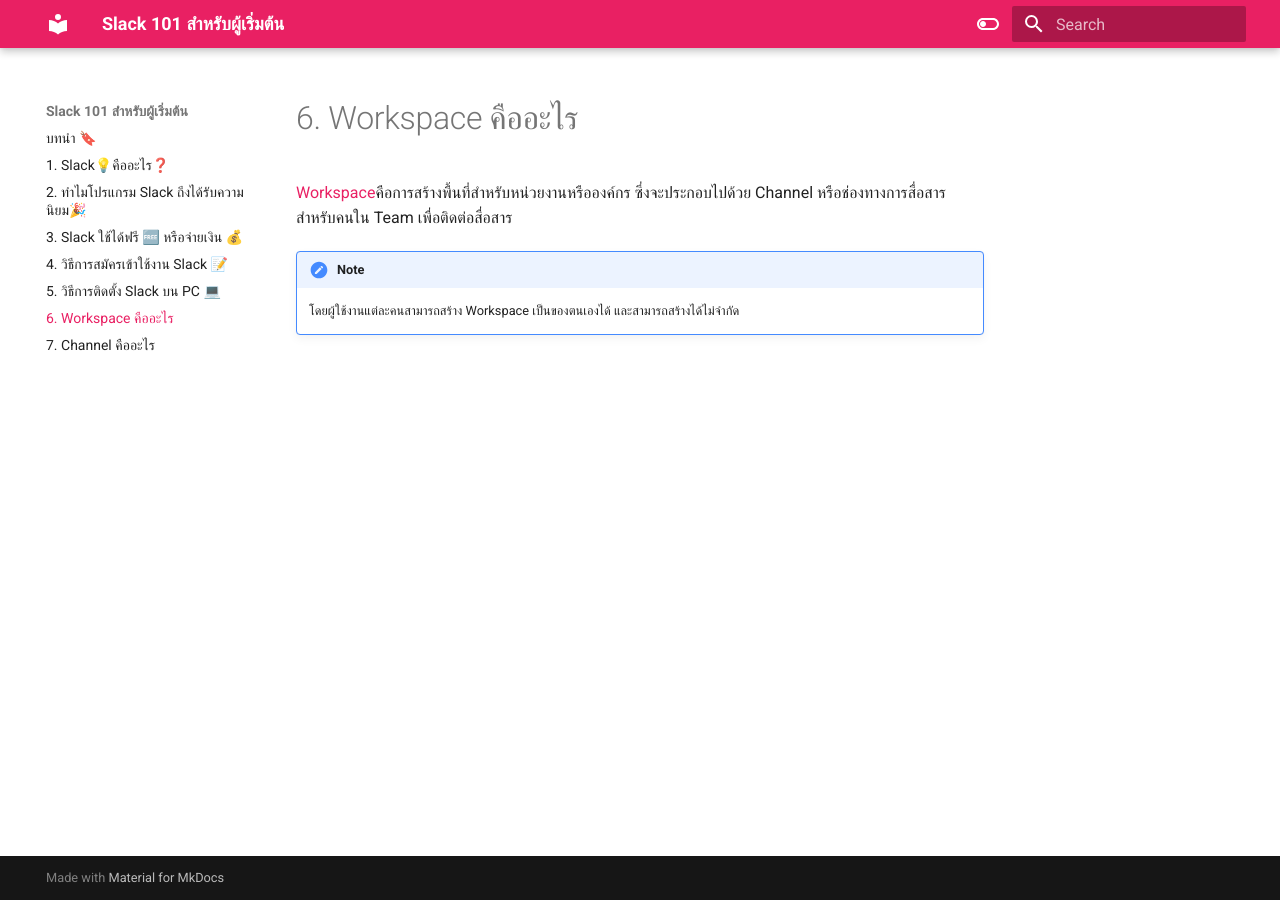
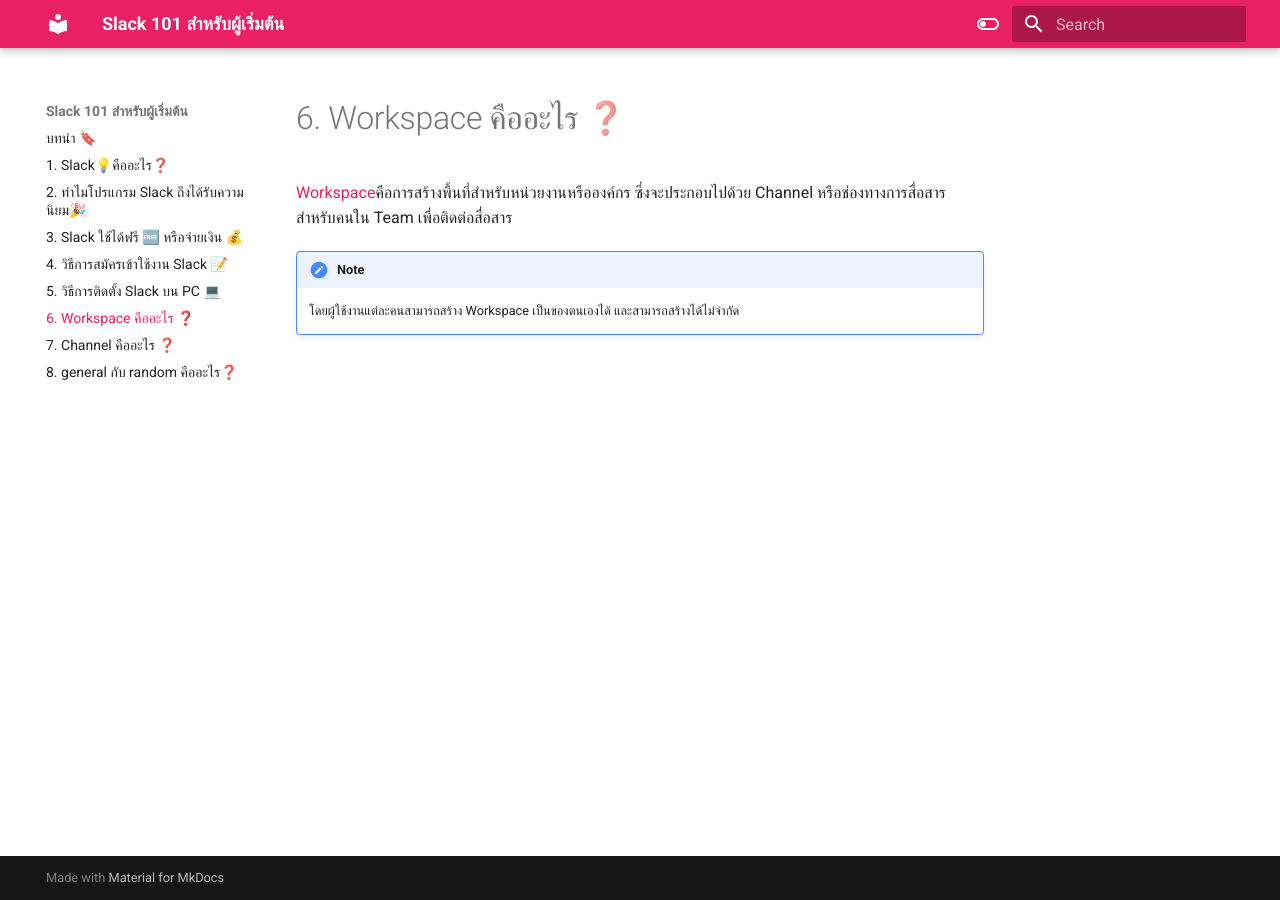
Before and after one commit to luckkrit/slack101, an MkDocs documentation site: the page built from docs/006-workspace-คืออะไร.md, in a window 1280 px wide. Built offline with MkDocs 1.6.1 and Material for MkDocs 9.7.7, drawn with Linux system fonts in a browser that asks for light colours.

Commit message:
vault backup: 2023-01-04 11:28:00

```diff
--- a/docs/006-workspace-คืออะไร.md
+++ b/docs/006-workspace-คืออะไร.md
@@ -1,4 +1,4 @@
-# 6. Workspace คืออะไร
+# 6. Workspace คืออะไร ❓
 
 [Workspace](https://slack.com/help/articles/212675257-Join-a-Slack-workspace#:~:text=A%20Slack%20workspace%20is%20made,Slack%20accounts%20for%20each%20one.)คือการสร้างพื้นที่สำหรับหน่วยงานหรือองค์กร ซึ่งจะประกอบไปด้วย Channel หรือช่องทางการสื่อสาร สำหรับคนใน Team เพื่อติดต่อสื่อสาร
 
```
Also changed, not shown: docs/004-วิธีการสมัคร-เข้าใช้งาน-slack.md (+0 -3 lines), docs/007-channel-คืออะไร.md (+1 -1 lines), docs/008-general-random-คืออะไร.md (added, +8 -0 lines).
